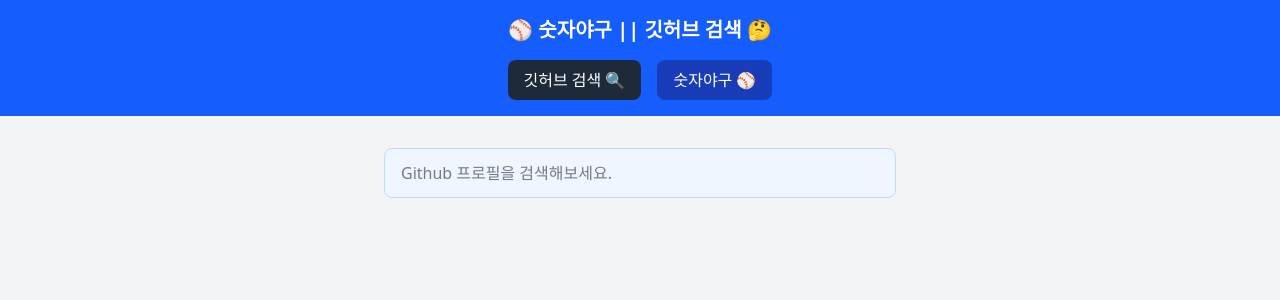
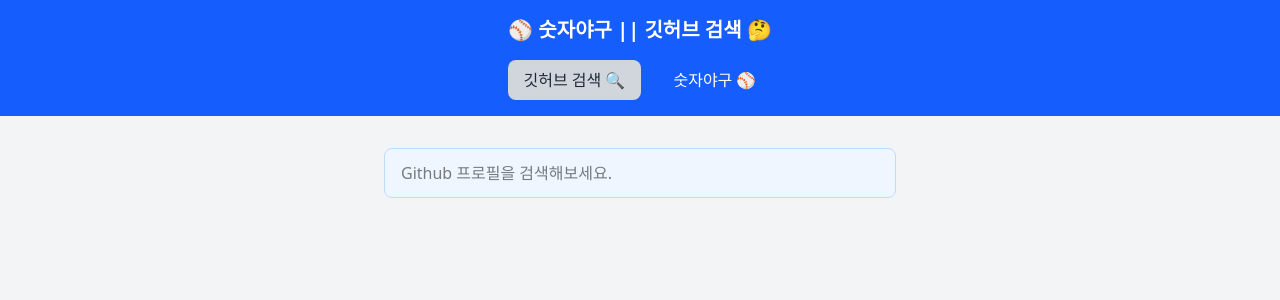
Before and after one commit to AT-SOPT-WEB/JisuShin, a React (Vite) app in the folder week3/assignment/: page / in a window 1280 px wide. Shown: the top 300 px of the page. Built offline with nearby package versions, Linux system fonts and the light colour scheme.

Commit message:
refactor: 공통 UI 컴포넌트 생성
- Button, Input 컴포넌트

```diff
--- a/week3/assignment/src/components/baseball/GameInput.jsx
+++ b/week3/assignment/src/components/baseball/GameInput.jsx
@@ -1,12 +1,13 @@
-// src/components/BaseballGame/GameInput.jsx
 import { useState } from 'react';
+import Input from '../common/Input';
+import { GAME_STATUS } from '../../constants/baseball';
 
 function GameInput({ onSubmit, gameStatus }) {
   const [input, setInput] = useState('');
 
   const handleSubmit = (e) => {
     e.preventDefault();
-    if (input.trim() && gameStatus === 'playing') {
+    if (input.trim() && gameStatus === GAME_STATUS.PLAYING) {
       onSubmit(input.trim());
       setInput('');
     }
@@ -14,13 +15,11 @@
 
   return (
     <form onSubmit={handleSubmit} className="mb-6">
-      <input
-        type="text"
+      <Input
         value={input}
         onChange={(e) => setInput(e.target.value)}
         placeholder="3자리 숫자를 입력해주세요."
-        disabled={gameStatus !== 'playing'}
-        className="w-full px-4 py-3 bg-blue-50 border border-blue-200 rounded-lg focus:outline-none focus:ring-2 focus:ring-blue-500 disabled:bg-gray-100 disabled:text-gray-500"
+        disabled={gameStatus !== GAME_STATUS.PLAYING}
         maxLength={3}
         autoFocus
       />
--- a/week3/assignment/src/components/baseball/GameMessage.jsx
+++ b/week3/assignment/src/components/baseball/GameMessage.jsx
@@ -1,9 +1,10 @@
-// src/components/BaseballGame/GameMessage.jsx
+import { GAME_STATUS } from '../../constants/baseball';
+
 function GameMessage({ message, attempts, maxAttempts, gameStatus }) {
   // 메시지 스타일 결정
   const getMessageStyle = () => {
-    if (gameStatus === 'won') return 'text-green-600 font-bold';
-    if (gameStatus === 'lost') return 'text-red-600 font-bold';
+    if (gameStatus === GAME_STATUS.WON) return 'text-green-600 font-bold';
+    if (gameStatus === GAME_STATUS.LOST) return 'text-red-600 font-bold';
     return '';
   };
 
--- /dev/null
+++ b/week3/assignment/src/components/common/Button.jsx
@@ -0,0 +1,36 @@
+import React from 'react';
+
+function Button({
+  children,
+  onClick,
+  variant = 'primary',
+  className = '',
+  disabled = false,
+  type = 'button',
+  ...rest
+}) {
+  // 버튼 스타일 변형에 따른 클래스 설정
+  const baseClasses = 'px-4 py-2 rounded-lg transition-colors focus:outline-none';
+
+  const variantClasses = {
+    primary: 'bg-blue-600 text-white hover:bg-blue-700',
+    secondary: 'bg-gray-300 text-gray-800 hover:bg-gray-400',
+    close: 'bg-blue-500 text-white rounded-full flex items-center justify-center hover:bg-blue-600'
+  };
+
+  const buttonClasses = `${baseClasses} ${variantClasses[variant] || variantClasses.primary} ${className}`;
+
+  return (
+    <button
+      className={buttonClasses}
+      onClick={onClick}
+      disabled={disabled}
+      type={type}
+      {...rest}
+    >
+      {children}
+    </button>
+  );
+}
+
+export default Button;
--- a/week3/assignment/src/components/common/Header.jsx
+++ b/week3/assignment/src/components/common/Header.jsx
@@ -1,4 +1,5 @@
 import React from 'react';
+import Button from './Button';
 
 function Header({ currentTab, setCurrentTab }) {
   return (
@@ -6,18 +7,18 @@
       <div className="container mx-auto">
         <h1 className="text-xl font-bold mb-4 text-center">⚾ 숫자야구 || 깃허브 검색 🤔</h1>
         <div className="flex justify-center space-x-4">
-          <button
-            className={`px-4 py-2 rounded-lg transition-colors ${currentTab === 'github' ? 'bg-gray-800' : 'bg-blue-800 hover:bg-blue-700'}`}
+          <Button
+            variant={currentTab === 'github' ? 'secondary' : 'primary'}
             onClick={() => setCurrentTab('github')}
           >
             깃허브 검색 🔍
-          </button>
-          <button
-            className={`px-4 py-2 rounded-lg transition-colors ${currentTab === 'baseball' ? 'bg-gray-800' : 'bg-blue-800 hover:bg-blue-700'}`}
+          </Button>
+          <Button
+            variant={currentTab === 'baseball' ? 'secondary' : 'primary'}
             onClick={() => setCurrentTab('baseball')}
           >
             숫자야구 ⚾
-          </button>
+          </Button>
         </div>
       </div>
     </header>
--- /dev/null
+++ b/week3/assignment/src/components/common/Input.jsx
@@ -0,0 +1,29 @@
+import React from 'react';
+
+function Input({
+  value,
+  onChange,
+  placeholder,
+  disabled = false,
+  className = '',
+  maxLength,
+  ...rest
+}) {
+  const baseClasses = 'w-full px-4 py-3 bg-blue-50 border border-blue-200 rounded-lg focus:outline-none focus:ring-2 focus:ring-blue-500';
+  const disabledClasses = disabled ? 'disabled:bg-gray-100 disabled:text-gray-500' : '';
+
+  return (
+    <input
+      type="text"
+      value={value}
+      onChange={onChange}
+      placeholder={placeholder}
+      disabled={disabled}
+      className={`${baseClasses} ${disabledClasses} ${className}`}
+      maxLength={maxLength}
+      {...rest}
+    />
+  );
+}
+
+export default Input;
--- a/week3/assignment/src/components/github/RecentSearches.jsx
+++ b/week3/assignment/src/components/github/RecentSearches.jsx
@@ -1,4 +1,5 @@
-// src/components/GitHubSearch/RecentSearches.jsx
+import Button from '../common/Button';
+
 function RecentSearches({ searches, onRemove, onSelect }) {
   if (searches.length === 0) return null;
 
@@ -17,12 +18,14 @@
             >
               {search}
             </span>
-            <button
+            <Button
+              variant="close"
               onClick={() => onRemove(search)}
-              className="text-gray-500 hover:text-gray-700"
+              className="w-5 h-5 text-sm text-gray-500 hover:text-gray-700"
+              aria-label="Remove search"
             >
               ✕
-            </button>
+            </Button>
           </div>
         ))}
       </div>
--- a/week3/assignment/src/components/github/SearchBar.jsx
+++ b/week3/assignment/src/components/github/SearchBar.jsx
@@ -1,5 +1,6 @@
 // src/components/GitHubSearch/SearchBar.jsx
 import { useState } from 'react';
+import Input from '../common/Input';
 
 function SearchBar({ onSearch }) {
   const [username, setUsername] = useState('');
@@ -14,12 +15,10 @@
 
   return (
     <form onSubmit={handleSubmit} className="mb-6">
-      <input
-        type="text"
+      <Input
         value={username}
         onChange={(e) => setUsername(e.target.value)}
         placeholder="Github 프로필을 검색해보세요."
-        className="w-full px-4 py-3 bg-blue-50 border border-blue-200 rounded-lg focus:outline-none focus:ring-2 focus:ring-blue-500"
       />
     </form>
   );
--- a/week3/assignment/src/components/github/UserCard.jsx
+++ b/week3/assignment/src/components/github/UserCard.jsx
@@ -1,15 +1,17 @@
-// src/components/GitHubSearch/UserCard.jsx
+import Button from '../common/Button';
+
 function UserCard({ userInfo, onClose }) {
   const { data } = userInfo;
 
   return (
     <div className="bg-gray-800 text-white p-6 rounded-lg shadow-md relative mb-6">
-      <button
+      <Button
         onClick={onClose}
         className="absolute top-3 right-3 bg-blue-500 text-white rounded-full w-8 h-8 flex items-center justify-center hover:bg-blue-600"
+        aria-label="Close"
       >
         ✕
-      </button>
+      </Button>
       <div className="flex flex-col items-center mb-4">
         <a href={data.html_url} target="_blank" rel="noopener noreferrer">
           <img
```
